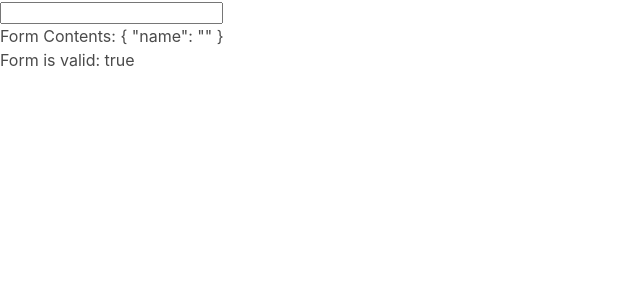
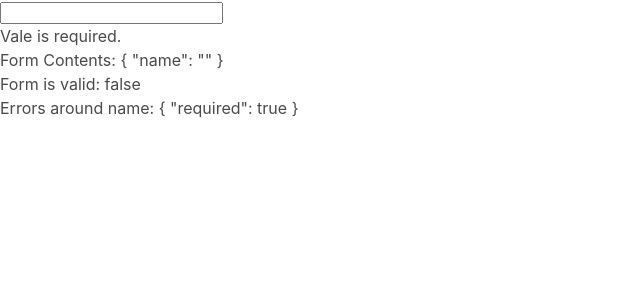
Before and after one commit to djalfirevic/Angular, an Angular app in the folder creditcard/: page / in a window 1280 px wide. Shown: the top 300 px of the page, without its empty margins (0-640 px from the left). Built offline with nearby package versions, Linux system fonts and the light colour scheme.

Commit message:
Added Validators

```diff
--- a/creditcard/src/app/card-form/card-form.component.html
+++ b/creditcard/src/app/card-form/card-form.component.html
@@ -1,6 +1,19 @@
 <form [formGroup]="cardForm">
   <input formControlName="name" />
+  <div *ngIf="cardForm.controls.name.errors">
+    <div *ngIf="cardForm.controls.name.errors.required">
+      Vale is required.
+    </div>
+    <div *ngIf="cardForm.controls.name.errors.minlength">
+      Vale you entered is
+      {{ cardForm.controls.name.errors.minlength.actualLength }}
+      characters long, but it must be at least
+      {{ cardForm.controls.name.errors.minlength.requiredLength }}
+      characters
+    </div>
+  </div>
 </form>
 
 <div>Form Contents: {{ cardForm.value | json }}</div>
 <div>Form is valid: {{ cardForm.valid }}</div>
+<div>Errors around name: {{ cardForm.controls.name.errors | json }}</div>
--- a/creditcard/src/app/card-form/card-form.component.ts
+++ b/creditcard/src/app/card-form/card-form.component.ts
@@ -1,5 +1,5 @@
 import { Component, OnInit } from "@angular/core";
-import { FormGroup, FormControl } from "@angular/forms";
+import { FormGroup, FormControl, Validators } from "@angular/forms";
 
 @Component({
   selector: "app-card-form",
@@ -8,7 +8,7 @@
 })
 export class CardFormComponent implements OnInit {
   cardForm = new FormGroup({
-    name: new FormControl(""),
+    name: new FormControl("", [Validators.required, Validators.minLength(3)]),
   });
 
   constructor() {}
```
